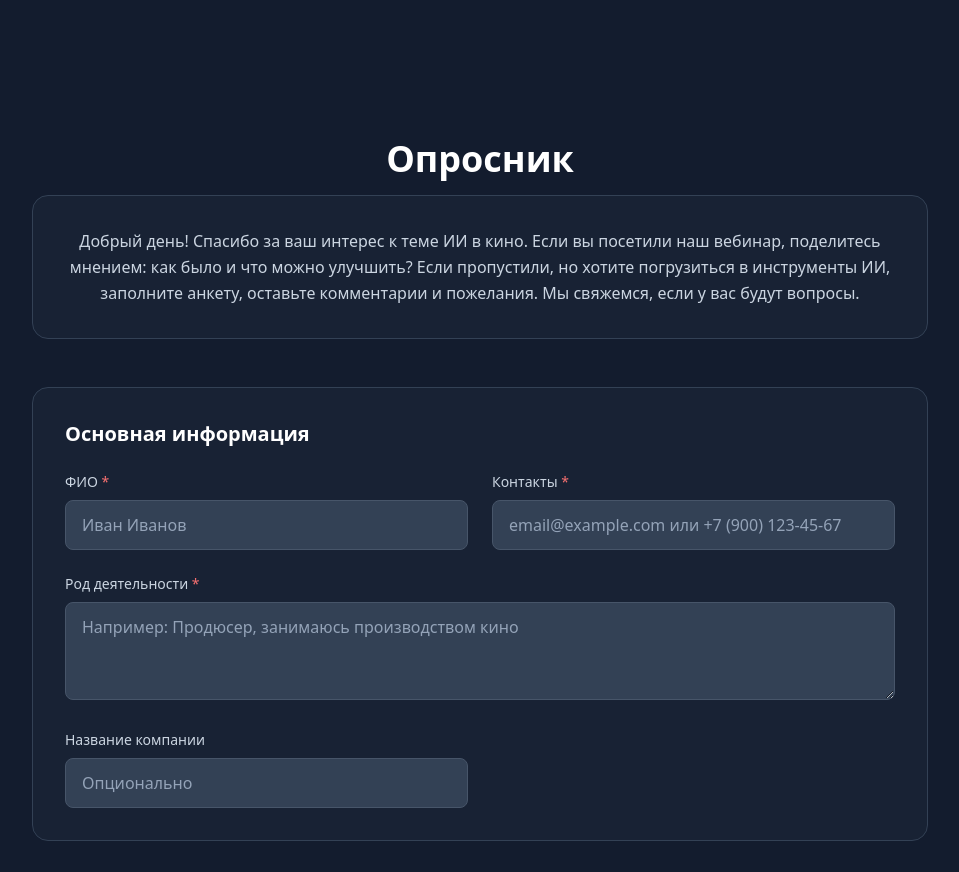
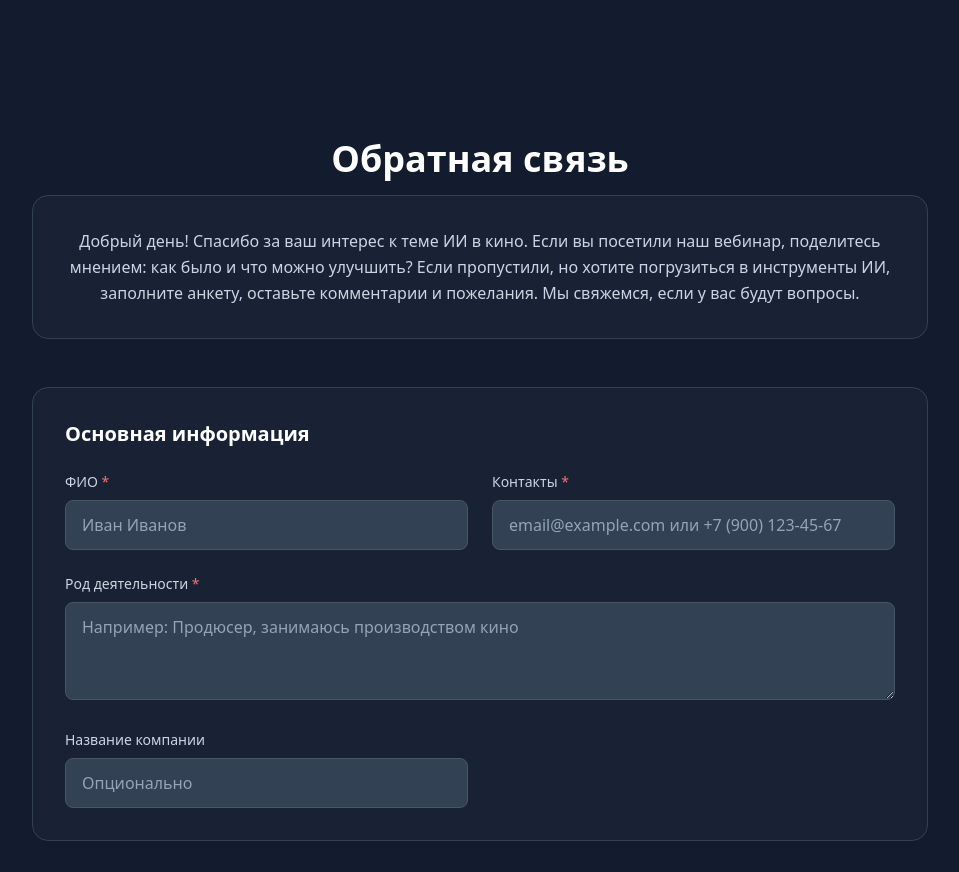
Before and after one commit to AdvikSudM12/aikino, a React (Vite) app: page / in a window 1280 px wide. Shown: the part 2140-3012 px from the top of the page, without its empty margins (160-1119 px from the left). Built offline with nearby package versions, Linux system fonts and the light colour scheme; no server answers; the database is empty.

Commit message:
фикс Обратную связь

```diff
--- a/src/components/SurveySection.tsx
+++ b/src/components/SurveySection.tsx
@@ -131,7 +131,7 @@
     <section id="survey" className="py-20 px-6 bg-slate-800/30">
       <div className="max-w-4xl mx-auto">
         <div className="text-center mb-12">
-          <h2 className="text-3xl md:text-4xl font-bold text-white mb-4">Опросник</h2>
+          <h2 className="text-3xl md:text-4xl font-bold text-white mb-4">Обратная связь</h2>
           <div className="bg-slate-800/50 rounded-2xl p-8 border border-slate-700">
             <p className="text-slate-300 leading-relaxed">
               Добрый день! Спасибо за ваш интерес к теме ИИ в кино.
```
